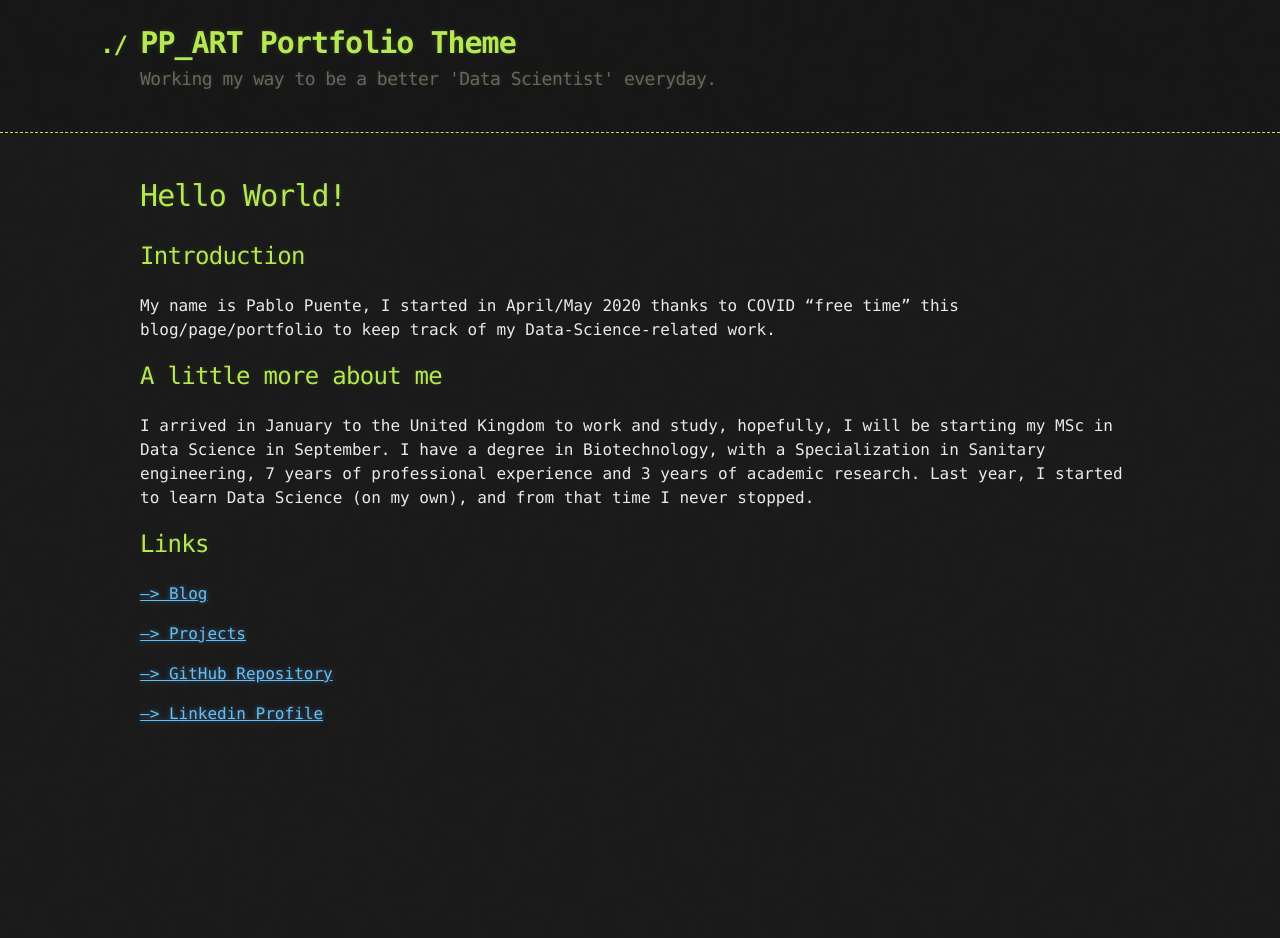
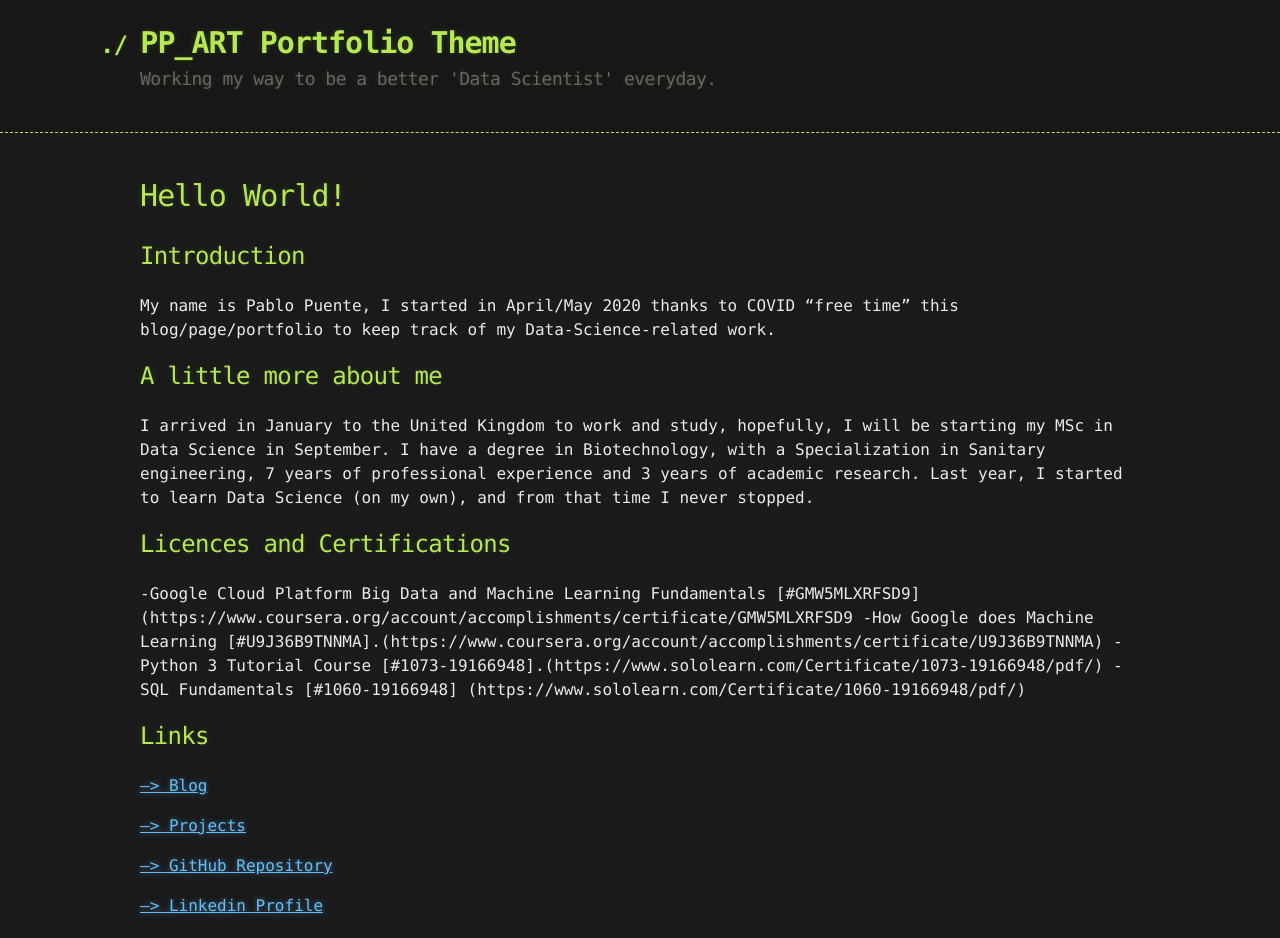
Before and after one commit to PaulB86UK/PP_ART, a Jekyll site: the page built from docs/index.md, in a window 1280 px wide. Built offline with Jekyll 4.4.1, drawn with Linux system fonts in a browser that asks for light colours; our own code applies the rules of GitHub Pages for plain Markdown files; before the commit the page ends 900 px from its top, so only the background shows below that.

Commit message:
Update index.md

```diff
--- a/docs/index.md
+++ b/docs/index.md
@@ -5,6 +5,12 @@ My name is Pablo Puente, I started in April/May 2020 thanks to COVID "free time"
 
 ## A little more about me
 I arrived in January to the United Kingdom to work and study, hopefully, I will be starting my MSc in Data Science in September. I have a degree in Biotechnology, with a Specialization in Sanitary engineering, 7 years of professional experience and 3 years of academic research. Last year, I started to learn Data Science (on my own), and from that time I never stopped.
+
+## Licences and Certifications
+-Google Cloud Platform Big Data and Machine Learning Fundamentals [#GMW5MLXRFSD9] (https://www.coursera.org/account/accomplishments/certificate/GMW5MLXRFSD9
+-How Google does Machine Learning  [#U9J36B9TNNMA].(https://www.coursera.org/account/accomplishments/certificate/U9J36B9TNNMA)
+-Python 3 Tutorial Course  [#1073-19166948].(https://www.sololearn.com/Certificate/1073-19166948/pdf/)
+-SQL Fundamentals [#1060-19166948] (https://www.sololearn.com/Certificate/1060-19166948/pdf/)
 
 ## Links
 
```
